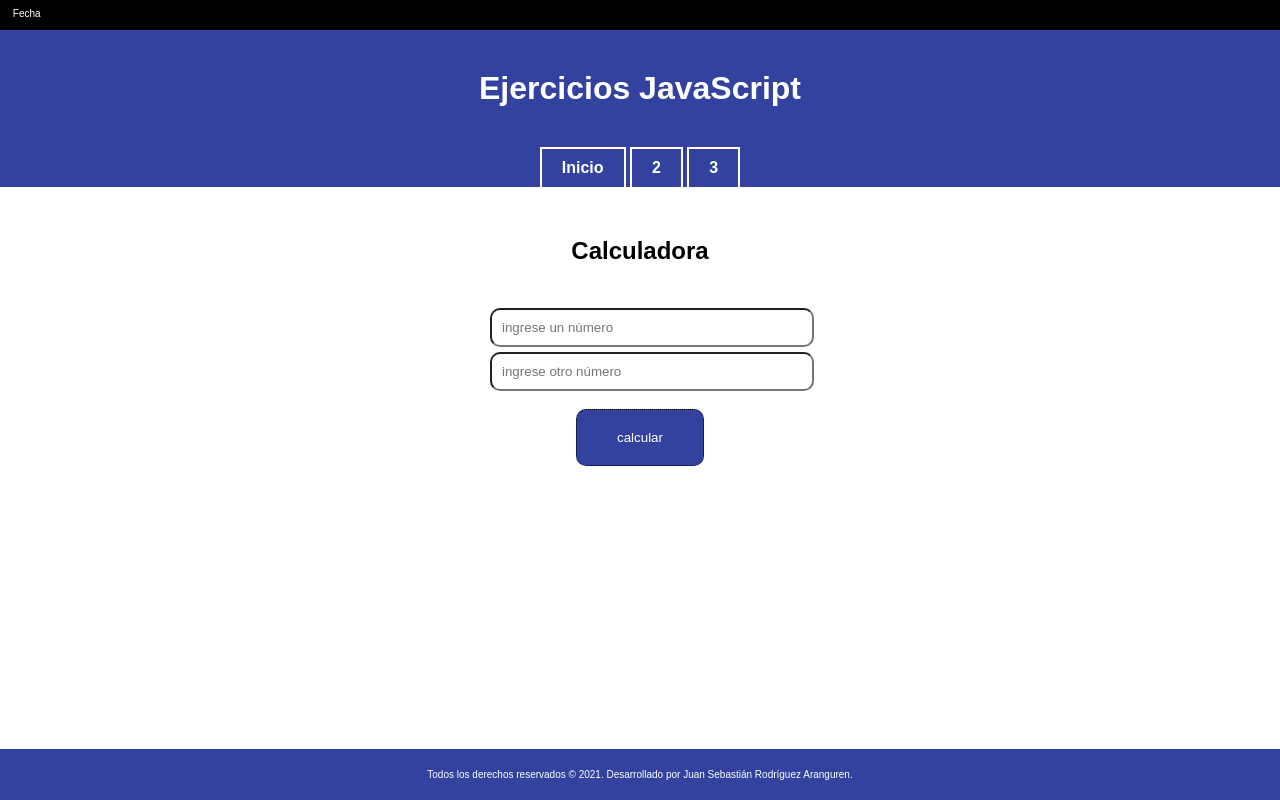
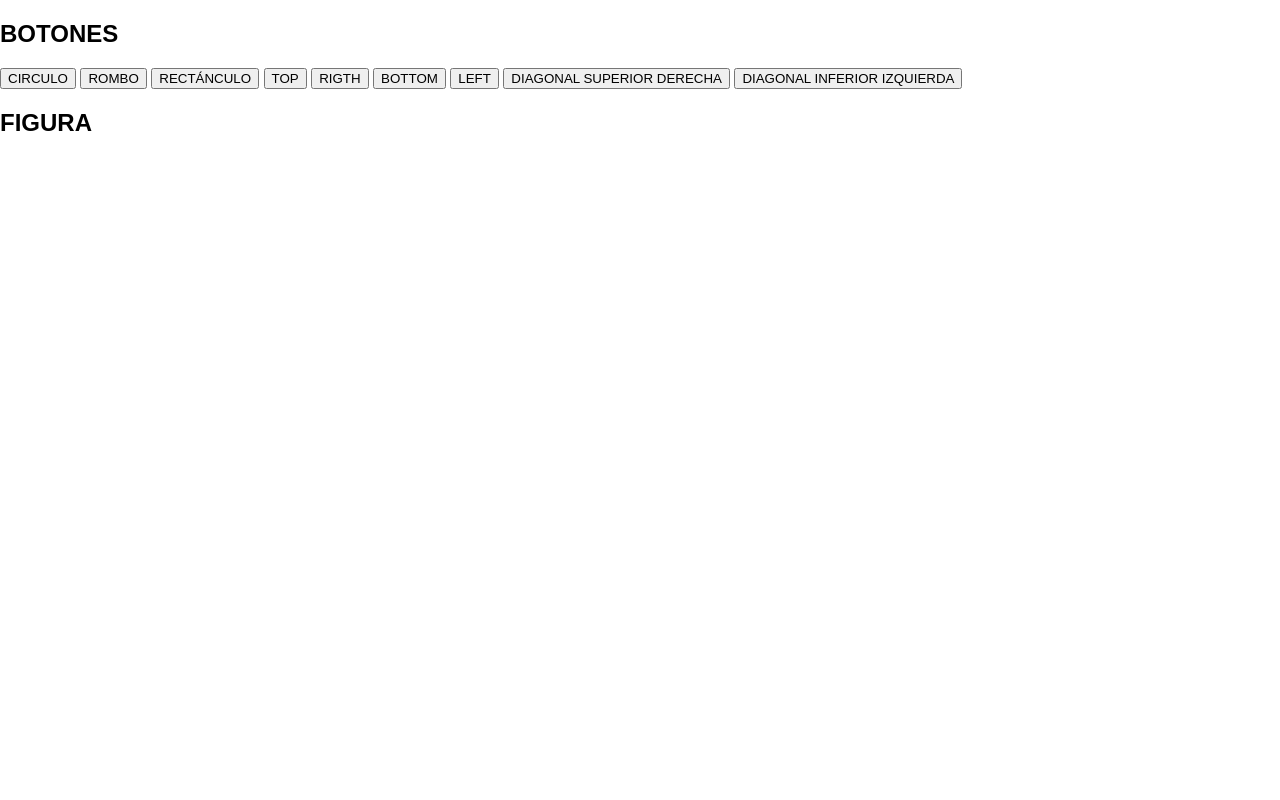
Before and after one commit to JuanC1030/figuras, a plain HTML site: page index.html in a window 1280 px wide. Drawn offline with Linux system fonts and the light colour scheme.

Commit message:
Update index.html

```diff
--- a/index.html
+++ b/index.html
@@ -3,46 +3,39 @@
 
 <head>
     <meta charset="UTF-8">
+    <meta http-equiv="X-UA-Compatible" content="IE=edge">
     <meta name="viewport" content="width=device-width, initial-scale=1.0">
-    <link rel="stylesheet" type="text/css" href="css/style.css">
-    <title>Ejercicio JS</title>
+    <title>Figuras</title>
+    <link rel="stylesheet" href="css/style.css">
+</head>
+<body>
+    <div class="container">
+        <div class="row">
+            <div class="cont-izq">
+                <h2>BOTONES</h2>
 
-</head>
+                <div class="cont-botones">
+                    <button id="circulo" onclick="circuloFunction()">CIRCULO</button>
+                    <button id="rombo" onclick="romboFunction()">ROMBO</button>
+                    <button id="rectangulo" onclick="rectanguloFunction()">RECTÁNCULO</button>
+                    <button id="top" onclick="topFunction()">TOP</button>
+                    <button id="rigth" onclick="rigthFunction()">RIGTH</button>
+                    <button id="bottom" onclick="bottomFunction()">BOTTOM</button>
+                    <button id="left" onclick="leftFunction()">LEFT</button>
+                    <button id="diagonal1" onclick="diagonal1Function()">DIAGONAL SUPERIOR DERECHA</button>
+                    <button id="diagonal2" onclick="diagonal2Function()">DIAGONAL INFERIOR IZQUIERDA</button>
+                </div>
 
-<body>
-    <header>
-        <div class="barsup">Fecha</div>
-        <div class="titu">
-            <h1>Ejercicios JavaScript</h1>
+            </div>
+            <div class="cont-der">
+                <h2>FIGURA</h2>
+                <div id="figura"></div
+            </div>
         </div>
-        <nav>
-            <div class="menu">
-                <a href="#" class="href">Inicio</a>
-                <a href="#" class="href"> 2</a>
-                <a href="#" class="href">3</a>
-            </div>
-        </nav>
-    </header>
-    <section>
-        <div id="textico">
-        </div>
-        <div class="suma">
-            <h2>Calculadora</h2>
-            <br>
-            <input type="number" id="v1" placeholder="ingrese un número">
-            <br>
-            <input type="number" id="v2" placeholder="ingrese otro número">
-            <br><br>
-            <input type="button"  value="calcular">
+    </div>
 
 
-        </div>
 
-    </section>
-    <footer>
-        Todos los derechos reservados &copy; 2021. Desarrollado por Juan Sebastián Rodríguez Aranguren.
-    </footer>
-    <script type="text/javascript" src="js/codigo.js"></script>
+    <script src="js/main.js"></script>
 </body>
-
 </html>
```
